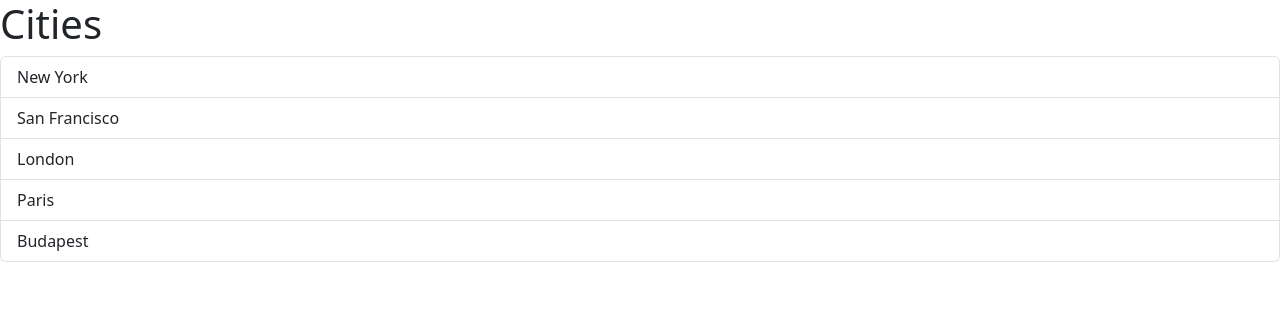
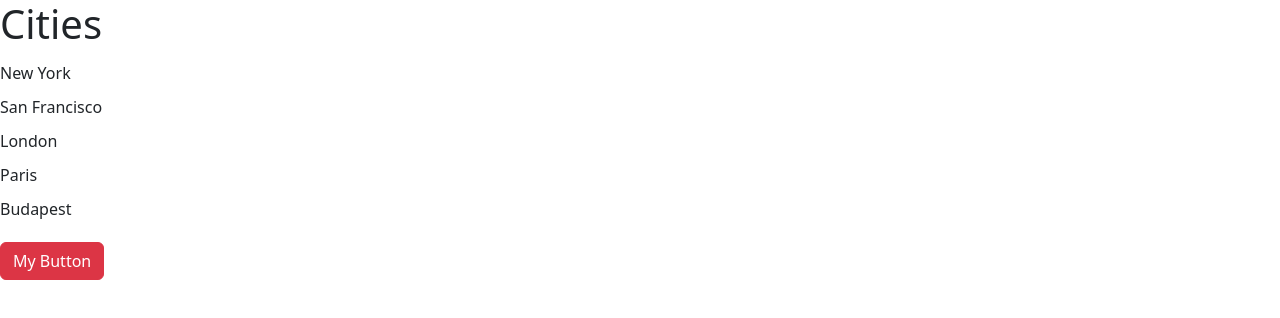
Before and after one commit to AmberMichaelis/react18, a React (Vite) app: page / in a window 1280 px wide. Shown: the top 318 px of the page. Built offline with nearby package versions, Linux system fonts and the light colour scheme.

Commit message:
Add button that opens an alert. Use styled-components to customize style in ListGroup.

```diff
--- a/package.json
+++ b/package.json
@@ -10,8 +10,10 @@
     "preview": "vite preview"
   },
   "dependencies": {
+    "@types/styled-components": "^5.1.26",
     "react": "^18.2.0",
-    "react-dom": "^18.2.0"
+    "react-dom": "^18.2.0",
+    "styled-components": "^6.0.5"
   },
   "devDependencies": {
     "@types/react": "^18.2.15",
--- a/src/App.tsx
+++ b/src/App.tsx
@@ -1,12 +1,32 @@
 /** @format */
 
-import ListGroup from "./components/ListGroup";
+import { useState } from 'react';
+import Alert from './components/Alert';
+import Button from './components/Button';
+import ListGroup from './components/ListGroup';
 
 function App() {
+  const [alertVisible, setAlertVisibility] = useState(false);
+
   const items = ['New York', 'San Francisco', 'London', 'Paris', 'Budapest'];
+
+  const handleSelectItem = (item: string) => {
+    console.log(item);
+  };
+
+  // const handleClick = () => console.log('clicked')
+
   return (
     <div>
-      <ListGroup items={items} heading="Cities"/>
+     {alertVisible && <Alert onClose={() => setAlertVisibility(false)}>Messages Just <br/> <span>In the Span of Time</span></Alert>}
+      <ListGroup
+        items={items}
+        heading='Cities'
+        onSelectItem={handleSelectItem}
+      />
+      <Button color='danger' onClick={() => setAlertVisibility(true)}>
+        My Button
+      </Button>
     </div>
   );
 }
--- /dev/null
+++ b/src/components/Alert.tsx
@@ -0,0 +1,18 @@
+import { ReactNode } from "react";
+
+interface AlertProps {
+    children: ReactNode;
+    onClose: () => void;
+}
+
+const Alert = ({children, onClose}: AlertProps) => {
+  return (
+    <>
+    <div className="alert alert-primary alert-dismissible fade show" role="alert">{children}
+    <button type="button" className="btn-close" data-bs-dismiss="alert" aria-label="Close" onClick={onClose}></button>
+    </div>
+    </>
+  )
+}
+
+export default Alert
--- /dev/null
+++ b/src/components/Button.tsx
@@ -0,0 +1,19 @@
+/** @format */
+
+interface ButtonProps {
+  children: string;
+  color?: 'primary' | 'dark' | 'danger';
+  onClick: () => void;
+}
+
+const Button = ({ children, color = 'primary', onClick }: ButtonProps) => {
+  return (
+    <>
+      <button type='button' className={'btn btn-' + color} onClick={onClick}>
+        {children}
+      </button>
+    </>
+  );
+};
+
+export default Button;
--- a/src/components/ListGroup.tsx
+++ b/src/components/ListGroup.tsx
@@ -1,13 +1,29 @@
 /** @format */
 
-import { useState } from "react";
+import { useState } from 'react';
+import styled from 'styled-components';
+
+const List = styled.ul`
+  list-style: none;
+  padding: 0;
+`;
+
+interface ListItemProps {
+  active: boolean;
+}
+
+const ListItem = styled.li<ListItemProps>`
+  padding: 5px 0;
+  background: ${(props) => (props.active ? 'lime' : 'none')};
+`;
 
 interface ListGroupProps {
-    items: string[];
-    heading: string;
+  items: string[];
+  heading: string;
+  onSelectItem: (item: string) => void;
 }
 
-function ListGroup({items, heading}: ListGroupProps) {
+function ListGroup({ items, heading, onSelectItem }: ListGroupProps) {
   const [selectedIndex, setSelectedIndex] = useState(-1);
 
   const getMessage = () => {
@@ -18,21 +34,20 @@ function ListGroup({items, heading}: ListGroupProps) {
     <>
       <h1>{heading}</h1>
       {getMessage()}
-      <ul className='list-group'>
+      <List>
         {items.map((item, index) => (
-          <li
-            className={
-              selectedIndex === index
-                ? 'list-group-item active'
-                : 'list-group-item'
-            }
+          <ListItem
+            active={index === selectedIndex}
             key={item}
-            onClick={() => (setSelectedIndex(index))}
+            onClick={() => {
+              setSelectedIndex(index);
+              onSelectItem(item);
+            }}
           >
             {item}
-          </li>
+          </ListItem>
         ))}
-      </ul>
+      </List>
     </>
   );
 }
```
Also changed, not shown: 1 other file (tests, documents, lock files or other folders).
